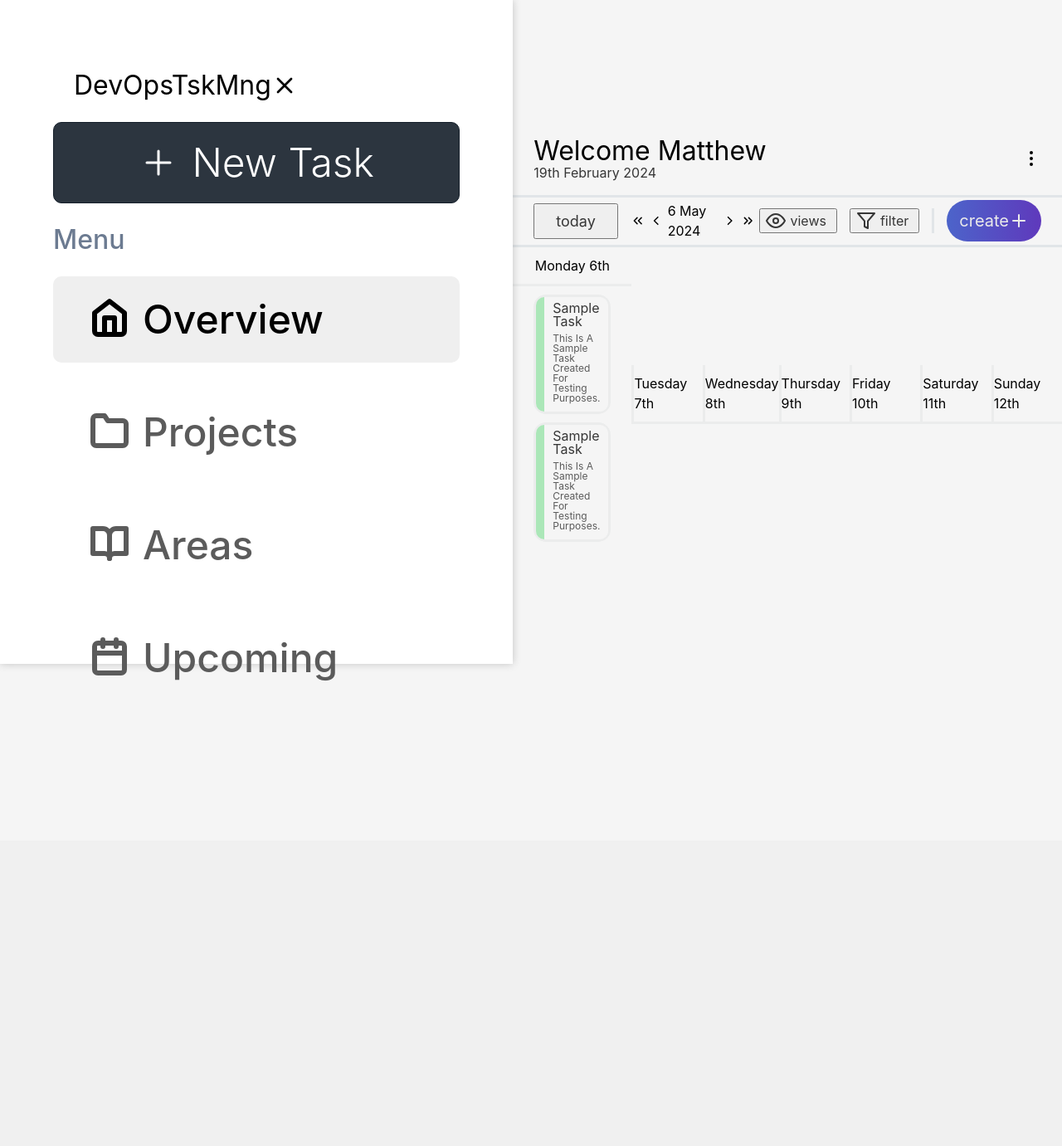
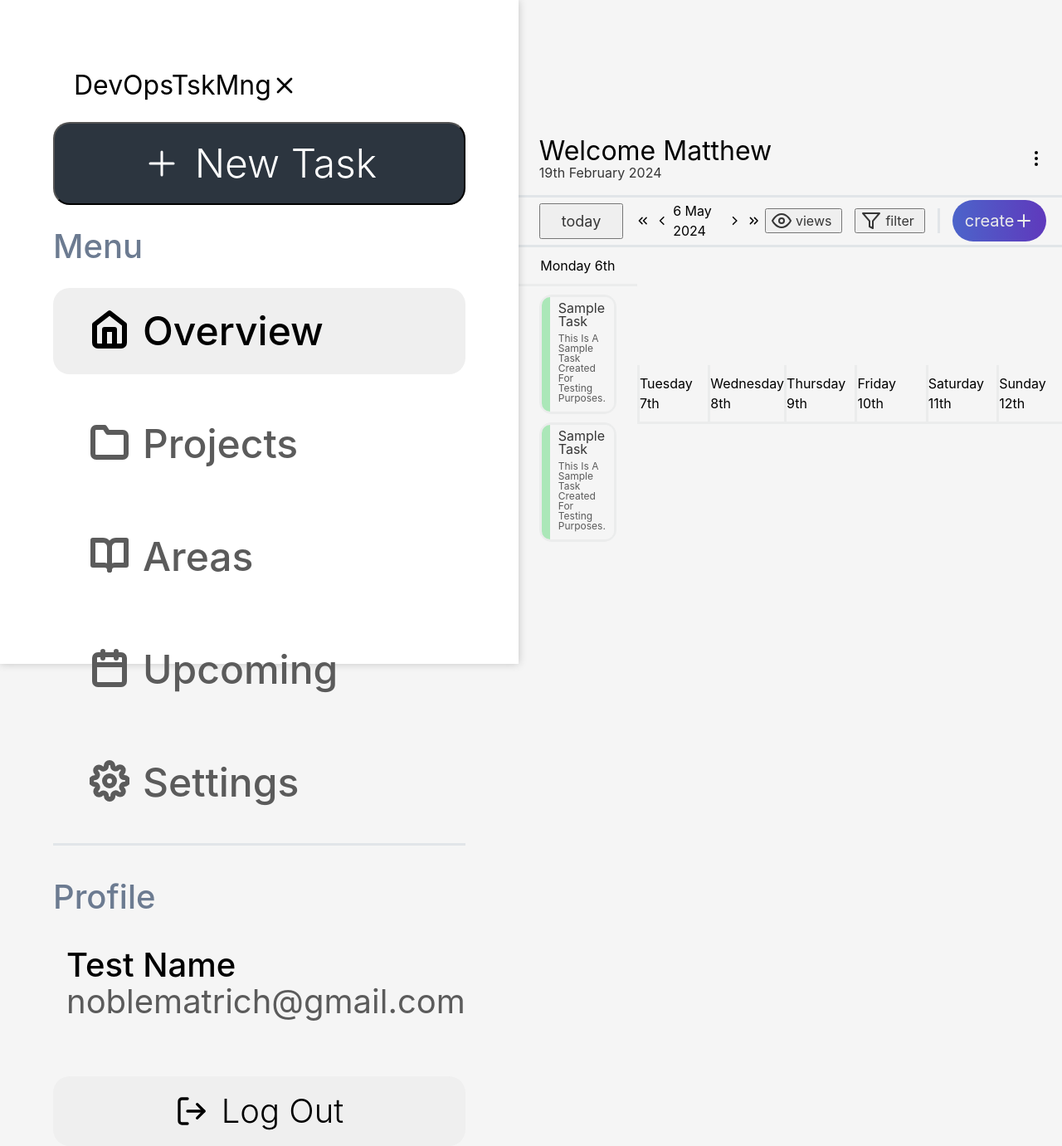
Before and after one commit to M4llhew/DevOps-Task-Management, a Django app: page /calendar/ in a window 1280 px wide. Shown: the whole page at 83% size. Before the commit the page ends 821 px from the top, so only its background shows below. Run offline with Django 4.2, Linux system fonts and the light colour scheme; data comes from the database, SQL or seed files in the repository; style sheets or scripts are compiled from the project's sources.

Commit message:
finished redesign of sidebar

```diff
--- a/static/mysite/css/sidebar.css
+++ b/static/mysite/css/sidebar.css
@@ -59,8 +59,7 @@
   width: 100%;
   padding: 12px 0px;
   justify-content: center;
-  border: solid 1px #151F2A;
-  border-radius: 10px;
+  border-radius: 20px;
   font-size: 3rem;
   color: #FFFFFF;
   margin-bottom: 20px;
@@ -74,9 +73,30 @@
 .sidebar-expanded .new-task-button p {
   text-transform: capitalize;
 }
-.sidebar-expanded .menu-title {
+.sidebar-expanded .logout-button {
+  display: flex;
+  flex-direction: row;
+  background-color: #EFEFEF;
+  width: 100%;
+  padding: 12px 0px;
+  justify-content: center;
+  border-radius: 20px;
+  border: none;
+  font-size: 2.5rem;
+  color: #000000;
+  font-weight: 300;
+}
+.sidebar-expanded .logout-button svg {
+  width: 2.5rem;
+  height: 100%;
+  margin-right: 16px;
+}
+.sidebar-expanded .logout-button p {
+  text-transform: capitalize;
+}
+.sidebar-expanded .header-text {
   color: #6C7B91;
-  font-size: 2rem;
+  font-size: 2.5rem;
   font-weight: 550;
   margin-bottom: 10px;
 }
@@ -88,12 +108,17 @@
   text-transform: capitalize;
   height: 100%;
   width: 100%;
+  border-bottom: 3px solid #E1E5E8;
+  margin-bottom: 32px;
+}
+.sidebar-expanded .menu .navigation-link:last-child {
+  margin-top: auto;
 }
 .sidebar-expanded .menu .navigation-selected {
   display: flex;
   flex-direction: row;
   color: #000000;
-  border-radius: 10px;
+  border-radius: 20px;
   background-color: #EFEFEF;
   margin-bottom: 32px;
   padding: 16px 12px;
@@ -138,47 +163,44 @@
   stroke-width: 3;
 }
 .sidebar-expanded .profile {
-  height: 125px;
+  height: fit-content;
   display: flex;
   flex-direction: column;
   align-items: flex-start;
   justify-content: center;
-  margin: auto 0 0 15px;
-}
-.sidebar-expanded .profile .container {
-  margin: 15px 5px 15px 0;
-  background-color: #E1E5E8;
-  border-radius: 20px;
-  padding: 10px;
+  margin-top: auto;
 }
 .sidebar-expanded .profile img {
-  background-color: #0085FF;
-  border-radius: 50%;
-  margin-right: 10px;
+  background-color: blue;
+  width: 6rem;
+  height: 6rem;
+  border-radius: 50px;
+  margin-right: 16px;
 }
-.sidebar-expanded .profile svg:hover {
-  cursor: pointer;
-  stroke-width: 3;
+.sidebar-expanded .profile .profile-content {
+  display: flex;
+  flex-direction: row;
+  margin-bottom: 64px;
+  margin-top: 16px;
 }
-.sidebar-expanded .profile .user-info {
-  margin-right: 10px;
-  min-width: 150px;
+.sidebar-expanded .profile .profile-text {
+  display: flex;
+  flex-direction: column;
+  justify-content: center;
+  font-size: 2.5rem;
+  height: 100%;
 }
-.sidebar-expanded .profile .name {
-  font-size: 1rem;
+.sidebar-expanded .profile .profile-name {
+  color: #000000;
+  text-transform: capitalize;
+  font-weight: 550;
   line-height: 1;
-  max-width: 150px;
-  overflow: hidden;
-  text-overflow: ellipsis;
-  white-space: nowrap;
+  margin-bottom: 4px;
 }
-.sidebar-expanded .profile .job {
-  font-size: 1rem;
-  line-height: 1.2;
-  max-width: 150px;
-  overflow: hidden;
-  text-overflow: ellipsis;
-  white-space: nowrap;
+.sidebar-expanded .profile .profile-email {
+  color: #5B5B5B;
+  text-transform: lowercase;
+  line-height: 1;
 }
 
 /*# sourceMappingURL=sidebar.css.map */
--- a/static/sass/sidebar.scss
+++ b/static/sass/sidebar.scss
@@ -69,8 +69,8 @@
         width: 100%;
         padding: 12px 0px;
         justify-content: center;
-        border: solid 1px #151F2A;
-        border-radius: 10px;
+//         border: solid 1px #151F2A;
+        border-radius: 20px;
         font-size: 3rem;
         color: constants.$background-color;
         margin-bottom: 20px;
@@ -87,9 +87,32 @@
         }
     }
 
-    .menu-title {
+    .logout-button {
+        @include constants.inline-row;
+        background-color: #EFEFEF;
+        width: 100%;
+        padding: 12px 0px;
+        justify-content: center;
+        border-radius: 20px;
+        border: none;
+        font-size: 2.5rem;
+        color: constants.$primary-color;
+        font-weight: 300;
+
+        svg {
+            width: 2.5rem;
+            height: 100%;
+            margin-right: 16px;
+        }
+
+        p {
+            text-transform: capitalize;
+        }
+    }
+
+    .header-text {
         color: #6C7B91;
-        font-size: 2rem;
+        font-size: 2.5rem;
         font-weight: 550;
         margin-bottom: 10px;
     }
@@ -101,16 +124,17 @@
         text-transform: capitalize;
         height: 100%;
         width: 100%;
-//         border-bottom: 3px solid constants.$border-color;
+        border-bottom: 3px solid constants.$border-color;
+        margin-bottom: 32px;
 
-//         .navigation-link:last-child {
-//             margin: auto 20px 5px 10px;
-//         }
+        .navigation-link:last-child {
+            margin-top: auto;
+        }
 
         .navigation-selected {
             @include constants.inline-row;
             color: constants.$primary-color;
-            border-radius: 10px;
+            border-radius: 20px;
             background-color: #EFEFEF;
             margin-bottom: 32px;
             padding: 16px 12px;
@@ -165,52 +189,86 @@
     }
 
     .profile {
-        height: 125px;
+        height: fit-content;
         display: flex;
         flex-direction: column;
         align-items: flex-start;
         justify-content: center;
-        margin: auto 0 0 15px;
+        margin-top: auto;
 
-        .container {
-            margin: 15px 5px 15px 0;
-            background-color: #E1E5E8;
-            border-radius: 20px;
-            padding: 10px;
+        img {
+            background-color: blue;
+            width: 6rem;
+            height: 6rem;
+            border-radius: 50px;
+            margin-right: 16px;
         }
 
-        img {
-            background-color: #0085FF;
-            border-radius: 50%;
-            margin-right: 10px;
+        .profile-content {
+            @include constants.inline-row;
+            margin-bottom: 64px;
+            margin-top: 16px;
         }
 
-        svg:hover {
-            cursor: pointer;
-            stroke-width: 3;
+        .profile-text {
+            @include constants.inline-column;
+            justify-content: center;
+            font-size: 2.5rem;
+            height: 100%;
         }
 
-        .user-info {
-            margin-right: 10px;
-            min-width: 150px;
+        .profile-name {
+            color: constants.$primary-color;
+            text-transform: capitalize;
+            font-weight: 550;
+            line-height: 1;
+            margin-bottom: 4px;
         }
 
-        .name {
-            font-size: 1rem;
+        .profile-email {
+            color: constants.$tertiary-color;
+            text-transform: lowercase;
             line-height: 1;
-            max-width: 150px;
-            overflow: hidden;
-            text-overflow: ellipsis;
-            white-space: nowrap;
         }
 
-        .job {
-            font-size: 1rem;
-            line-height: 1.2;
-            max-width: 150px;
-            overflow: hidden;
-            text-overflow: ellipsis;
-            white-space: nowrap;
-        }
+
+
+
+
+//         .container {
+//             margin-bottom: 16px;
+//             background-color: #E1E5E8;
+//             border-radius: 20px;
+//             padding: 10px;
+//         }
+
+//
+//         svg:hover {
+//             cursor: pointer;
+//             stroke-width: 3;
+//         }
+//
+//         .user-info {
+//             margin-right: 10px;
+//             min-width: 150px;
+//         }
+//
+//         .name {
+//             font-size: 1rem;
+//             line-height: 1;
+//             max-width: 150px;
+//             overflow: hidden;
+//             text-overflow: ellipsis;
+//             white-space: nowrap;
+//         }
+//
+//         .job {
+//             font-size: 1rem;
+//             line-height: 1.2;
+//             max-width: 150px;
+//             overflow: hidden;
+//             text-overflow: ellipsis;
+//             white-space: nowrap;
+//         }
     }
 }
--- a/templates/partials/sidebar.html
+++ b/templates/partials/sidebar.html
@@ -23,8 +23,7 @@
             <p class="create-text">new task</p>
 
         </button>
-        <p class="menu-title">menu</p>
-
+        <p class="header-text">menu</p>
         <div class="menu inline-column">
             <a href="login.html" class="navigation-selected inline-row">
                 <svg xmlns="http://www.w3.org/2000/svg" viewBox="0 0 24 24" fill="none"
@@ -64,7 +63,87 @@
                 </svg>
                 <p>upcoming</p>
             </a>
-<!--            <a href="settings.html" class="navigation-link .n inline-row secondary">-->
+            <a href="settings.html" class="navigation-link .n inline-row secondary">
+                <svg xmlns="http://www.w3.org/2000/svg" width="24" height="24" viewBox="0 0 24 24" fill="none"
+                     stroke="currentColor" stroke-width="2" stroke-linecap="round" stroke-linejoin="round"
+                     class="feather feather-settings">
+                    <circle cx="12" cy="12" r="3"></circle>
+                    <path
+                            d="M19.4 15a1.65 1.65 0 0 0 .33 1.82l.06.06a2 2 0 0 1 0 2.83 2 2 0 0 1-2.83 0l-.06-.06a1.65 1.65 0 0 0-1.82-.33 1.65 1.65 0 0 0-1 1.51V21a2 2 0 0 1-2 2 2 2 0 0 1-2-2v-.09A1.65 1.65 0 0 0 9 19.4a1.65 1.65 0 0 0-1.82.33l-.06.06a2 2 0 0 1-2.83 0 2 2 0 0 1 0-2.83l.06-.06a1.65 1.65 0 0 0 .33-1.82 1.65 1.65 0 0 0-1.51-1H3a2 2 0 0 1-2-2 2 2 0 0 1 2-2h.09A1.65 1.65 0 0 0 4.6 9a1.65 1.65 0 0 0-.33-1.82l-.06-.06a2 2 0 0 1 0-2.83 2 2 0 0 1 2.83 0l.06.06a1.65 1.65 0 0 0 1.82.33H9a1.65 1.65 0 0 0 1-1.51V3a2 2 0 0 1 2-2 2 2 0 0 1 2 2v.09a1.65 1.65 0 0 0 1 1.51 1.65 1.65 0 0 0 1.82-.33l.06-.06a2 2 0 0 1 2.83 0 2 2 0 0 1 0 2.83l-.06.06a1.65 1.65 0 0 0-.33 1.82V9a1.65 1.65 0 0 0 1.51 1H21a2 2 0 0 1 2 2 2 2 0 0 1-2 2h-.09a1.65 1.65 0 0 0-1.51 1z">
+                    </path>
+                </svg>
+                <p>settings</p>
+            </a>
+        </div>
+        <div class="profile">
+            <p class="header-text">profile</p>
+            <div class="profile-content">
+                <img class="profile-image">
+                <div class="profile-text">
+                    <p class="profile-name">test name</p>
+                    <p class="profile-email">noblematrich@gmail.com</p>
+                </div>
+            </div>
+            <button class="logout-button">
+                <svg xmlns="http://www.w3.org/2000/svg" width="24" height="24" viewBox="0 0 24 24" fill="none"
+                     stroke="currentColor" stroke-width="2" stroke-linecap="round" stroke-linejoin="round"
+                     class="feather feather-log-out">
+                    <path d="M9 21H5a2 2 0 0 1-2-2V5a2 2 0 0 1 2-2h4"></path>
+                    <polyline points="16 17 21 12 16 7"></polyline>
+                    <line x1="21" y1="12" x2="9" y2="12"></line>
+                </svg>
+                <p>log out</p>
+            </button>
+        </div>
+    </div>
+
+<!--    <div class="sidebar-collapsed inline-column translate-x">-->
+<!--        <div class="header">-->
+<!--            <svg xmlns="http://www.w3.org/2000/svg" width="24" height="24" viewBox="0 0 24 24" fill="none"-->
+<!--                 stroke="currentColor" stroke-width="2" stroke-linecap="round" stroke-linejoin="round"-->
+<!--                 class="feather feather-menu">-->
+<!--                <line x1="3" y1="12" x2="21" y2="12"></line>-->
+<!--                <line x1="3" y1="6" x2="21" y2="6"></line>-->
+<!--                <line x1="3" y1="18" x2="21" y2="18"></line>-->
+<!--            </svg>-->
+<!--        </div>-->
+<!--        <div class="navigation inline-column">-->
+<!--            <a href="index.html" class="icon-button colourful">-->
+<!--                <svg xmlns="http://www.w3.org/2000/svg" width="24" height="24" viewBox="0 0 24 24" fill="none"-->
+<!--                     stroke="currentColor" stroke-width="2" stroke-linecap="round" stroke-linejoin="round"-->
+<!--                     class="feather feather-home">-->
+<!--                    <path d="M3 9l9-7 9 7v11a2 2 0 0 1-2 2H5a2 2 0 0 1-2-2z"></path>-->
+<!--                    <polyline points="9 22 9 12 15 12 15 22"></polyline>-->
+<!--                </svg>-->
+<!--            </a>-->
+<!--            <a href="project.html" class="icon-button secondary">-->
+<!--                <svg xmlns="http://www.w3.org/2000/svg" width="24" height="24" viewBox="0 0 24 24" fill="none"-->
+<!--                     stroke="currentColor" stroke-width="2" stroke-linecap="round" stroke-linejoin="round"-->
+<!--                     class="feather feather-folder">-->
+<!--                    <path d="M22 19a2 2 0 0 1-2 2H4a2 2 0 0 1-2-2V5a2 2 0 0 1 2-2h5l2 3h9a2 2 0 0 1 2 2z">-->
+<!--                    </path>-->
+<!--                </svg>-->
+<!--            </a>-->
+<!--            <a href="{% url 'calendar-view' %}" class="icon-button secondary">-->
+<!--                <svg xmlns="http://www.w3.org/2000/svg" width="24" height="24" viewBox="0 0 24 24" fill="none"-->
+<!--                     stroke="currentColor" stroke-width="2" stroke-linecap="round" stroke-linejoin="round"-->
+<!--                     class="feather feather-book-open">-->
+<!--                    <path d="M2 3h6a4 4 0 0 1 4 4v14a3 3 0 0 0-3-3H2z"></path>-->
+<!--                    <path d="M22 3h-6a4 4 0 0 0-4 4v14a3 3 0 0 1 3-3h7z"></path>-->
+<!--                </svg>-->
+<!--            </a>-->
+<!--            <a href="calendar.html" class="icon-button secondary">-->
+<!--                <svg xmlns="http://www.w3.org/2000/svg" width="24" height="24" viewBox="0 0 24 24" fill="none"-->
+<!--                     stroke="currentColor" stroke-width="2" stroke-linecap="round" stroke-linejoin="round"-->
+<!--                     class="feather feather-calendar">-->
+<!--                    <rect x="3" y="4" width="18" height="18" rx="2" ry="2"></rect>-->
+<!--                    <line x1="16" y1="2" x2="16" y2="6"></line>-->
+<!--                    <line x1="8" y1="2" x2="8" y2="6"></line>-->
+<!--                    <line x1="3" y1="10" x2="21" y2="10"></line>-->
+<!--                </svg>-->
+<!--            </a>-->
+
+<!--            <a href="settings.html" class="icon-button secondary">-->
 <!--                <svg xmlns="http://www.w3.org/2000/svg" width="24" height="24" viewBox="0 0 24 24" fill="none"-->
 <!--                     stroke="currentColor" stroke-width="2" stroke-linecap="round" stroke-linejoin="round"-->
 <!--                     class="feather feather-settings">-->
@@ -73,102 +152,18 @@
 <!--                            d="M19.4 15a1.65 1.65 0 0 0 .33 1.82l.06.06a2 2 0 0 1 0 2.83 2 2 0 0 1-2.83 0l-.06-.06a1.65 1.65 0 0 0-1.82-.33 1.65 1.65 0 0 0-1 1.51V21a2 2 0 0 1-2 2 2 2 0 0 1-2-2v-.09A1.65 1.65 0 0 0 9 19.4a1.65 1.65 0 0 0-1.82.33l-.06.06a2 2 0 0 1-2.83 0 2 2 0 0 1 0-2.83l.06-.06a1.65 1.65 0 0 0 .33-1.82 1.65 1.65 0 0 0-1.51-1H3a2 2 0 0 1-2-2 2 2 0 0 1 2-2h.09A1.65 1.65 0 0 0 4.6 9a1.65 1.65 0 0 0-.33-1.82l-.06-.06a2 2 0 0 1 0-2.83 2 2 0 0 1 2.83 0l.06.06a1.65 1.65 0 0 0 1.82.33H9a1.65 1.65 0 0 0 1-1.51V3a2 2 0 0 1 2-2 2 2 0 0 1 2 2v.09a1.65 1.65 0 0 0 1 1.51 1.65 1.65 0 0 0 1.82-.33l.06-.06a2 2 0 0 1 2.83 0 2 2 0 0 1 0 2.83l-.06.06a1.65 1.65 0 0 0-.33 1.82V9a1.65 1.65 0 0 0 1.51 1H21a2 2 0 0 1 2 2 2 2 0 0 1-2 2h-.09a1.65 1.65 0 0 0-1.51 1z">-->
 <!--                    </path>-->
 <!--                </svg>-->
-<!--                <p>settings</p>-->
 <!--            </a>-->
-        </div>
-<!--        <div class="profile">-->
-<!--            -->
-<!--            -->
-<!--            -->
-<!--            -->
-<!--            -->
-<!--            -->
-<!--            -->
-<!--            -->
-<!--            <div class="container inline-row">-->
-<!--                <img width="45" height="45">-->
-<!--                <div class="user-info inline-column">-->
-<!--                    <p class="name secondary">matthew noble</p>-->
-<!--                    <p class="job tertiary">software engineer</p>-->
-<!--                </div>-->
-<!--                <svg xmlns="http://www.w3.org/2000/svg" width="24" height="24" viewBox="0 0 24 24" fill="none"-->
-<!--                     stroke="currentColor" stroke-width="2" stroke-linecap="round" stroke-linejoin="round"-->
-<!--                     class="feather feather-log-out">-->
-<!--                    <path d="M9 21H5a2 2 0 0 1-2-2V5a2 2 0 0 1 2-2h4"></path>-->
-<!--                    <polyline points="16 17 21 12 16 7"></polyline>-->
-<!--                    <line x1="21" y1="12" x2="9" y2="12"></line>-->
-<!--                </svg>-->
-<!--            </div>-->
 <!--        </div>-->
-    </div>
-
-    <div class="sidebar-collapsed inline-column translate-x">
-        <div class="header">
-            <svg xmlns="http://www.w3.org/2000/svg" width="24" height="24" viewBox="0 0 24 24" fill="none"
-                 stroke="currentColor" stroke-width="2" stroke-linecap="round" stroke-linejoin="round"
-                 class="feather feather-menu">
-                <line x1="3" y1="12" x2="21" y2="12"></line>
-                <line x1="3" y1="6" x2="21" y2="6"></line>
-                <line x1="3" y1="18" x2="21" y2="18"></line>
-            </svg>
-        </div>
-        <div class="navigation inline-column">
-            <a href="index.html" class="icon-button colourful">
-                <svg xmlns="http://www.w3.org/2000/svg" width="24" height="24" viewBox="0 0 24 24" fill="none"
-                     stroke="currentColor" stroke-width="2" stroke-linecap="round" stroke-linejoin="round"
-                     class="feather feather-home">
-                    <path d="M3 9l9-7 9 7v11a2 2 0 0 1-2 2H5a2 2 0 0 1-2-2z"></path>
-                    <polyline points="9 22 9 12 15 12 15 22"></polyline>
-                </svg>
-            </a>
-            <a href="project.html" class="icon-button secondary">
-                <svg xmlns="http://www.w3.org/2000/svg" width="24" height="24" viewBox="0 0 24 24" fill="none"
-                     stroke="currentColor" stroke-width="2" stroke-linecap="round" stroke-linejoin="round"
-                     class="feather feather-folder">
-                    <path d="M22 19a2 2 0 0 1-2 2H4a2 2 0 0 1-2-2V5a2 2 0 0 1 2-2h5l2 3h9a2 2 0 0 1 2 2z">
-                    </path>
-                </svg>
-            </a>
-            <a href="{% url 'calendar-view' %}" class="icon-button secondary">
-                <svg xmlns="http://www.w3.org/2000/svg" width="24" height="24" viewBox="0 0 24 24" fill="none"
-                     stroke="currentColor" stroke-width="2" stroke-linecap="round" stroke-linejoin="round"
-                     class="feather feather-book-open">
-                    <path d="M2 3h6a4 4 0 0 1 4 4v14a3 3 0 0 0-3-3H2z"></path>
-                    <path d="M22 3h-6a4 4 0 0 0-4 4v14a3 3 0 0 1 3-3h7z"></path>
-                </svg>
-            </a>
-            <a href="calendar.html" class="icon-button secondary">
-                <svg xmlns="http://www.w3.org/2000/svg" width="24" height="24" viewBox="0 0 24 24" fill="none"
-                     stroke="currentColor" stroke-width="2" stroke-linecap="round" stroke-linejoin="round"
-                     class="feather feather-calendar">
-                    <rect x="3" y="4" width="18" height="18" rx="2" ry="2"></rect>
-                    <line x1="16" y1="2" x2="16" y2="6"></line>
-                    <line x1="8" y1="2" x2="8" y2="6"></line>
-                    <line x1="3" y1="10" x2="21" y2="10"></line>
-                </svg>
-            </a>
-
-            <a href="settings.html" class="icon-button secondary">
-                <svg xmlns="http://www.w3.org/2000/svg" width="24" height="24" viewBox="0 0 24 24" fill="none"
-                     stroke="currentColor" stroke-width="2" stroke-linecap="round" stroke-linejoin="round"
-                     class="feather feather-settings">
-                    <circle cx="12" cy="12" r="3"></circle>
-                    <path
-                            d="M19.4 15a1.65 1.65 0 0 0 .33 1.82l.06.06a2 2 0 0 1 0 2.83 2 2 0 0 1-2.83 0l-.06-.06a1.65 1.65 0 0 0-1.82-.33 1.65 1.65 0 0 0-1 1.51V21a2 2 0 0 1-2 2 2 2 0 0 1-2-2v-.09A1.65 1.65 0 0 0 9 19.4a1.65 1.65 0 0 0-1.82.33l-.06.06a2 2 0 0 1-2.83 0 2 2 0 0 1 0-2.83l.06-.06a1.65 1.65 0 0 0 .33-1.82 1.65 1.65 0 0 0-1.51-1H3a2 2 0 0 1-2-2 2 2 0 0 1 2-2h.09A1.65 1.65 0 0 0 4.6 9a1.65 1.65 0 0 0-.33-1.82l-.06-.06a2 2 0 0 1 0-2.83 2 2 0 0 1 2.83 0l.06.06a1.65 1.65 0 0 0 1.82.33H9a1.65 1.65 0 0 0 1-1.51V3a2 2 0 0 1 2-2 2 2 0 0 1 2 2v.09a1.65 1.65 0 0 0 1 1.51 1.65 1.65 0 0 0 1.82-.33l.06-.06a2 2 0 0 1 2.83 0 2 2 0 0 1 0 2.83l-.06.06a1.65 1.65 0 0 0-.33 1.82V9a1.65 1.65 0 0 0 1.51 1H21a2 2 0 0 1 2 2 2 2 0 0 1-2 2h-.09a1.65 1.65 0 0 0-1.51 1z">
-                    </path>
-                </svg>
-            </a>
-        </div>
-        <div class="profile inline-column">
-            <img width="45" height="45">
-            <svg xmlns="http://www.w3.org/2000/svg" width="24" height="24" viewBox="0 0 24 24" fill="none"
-                 stroke="currentColor" stroke-width="2" stroke-linecap="round" stroke-linejoin="round"
-                 class="feather feather-log-out">
-                <path d="M9 21H5a2 2 0 0 1-2-2V5a2 2 0 0 1 2-2h4"></path>
-                <polyline points="16 17 21 12 16 7"></polyline>
-                <line x1="21" y1="12" x2="9" y2="12"></line>
-            </svg>
-        </div>
-    </div>
-</div>
+<!--        <div class="profile inline-column">-->
+<!--            <img width="45" height="45">-->
+<!--            <svg xmlns="http://www.w3.org/2000/svg" width="24" height="24" viewBox="0 0 24 24" fill="none"-->
+<!--                 stroke="currentColor" stroke-width="2" stroke-linecap="round" stroke-linejoin="round"-->
+<!--                 class="feather feather-log-out">-->
+<!--                <path d="M9 21H5a2 2 0 0 1-2-2V5a2 2 0 0 1 2-2h4"></path>-->
+<!--                <polyline points="16 17 21 12 16 7"></polyline>-->
+<!--                <line x1="21" y1="12" x2="9" y2="12"></line>-->
+<!--            </svg>-->
+<!--        </div>-->
+<!--    </div>-->
+<!--</div>-->
 <script src="{% static 'js/sidebar.js' %}"></script>
```
Also changed, not shown: 1 other file.
